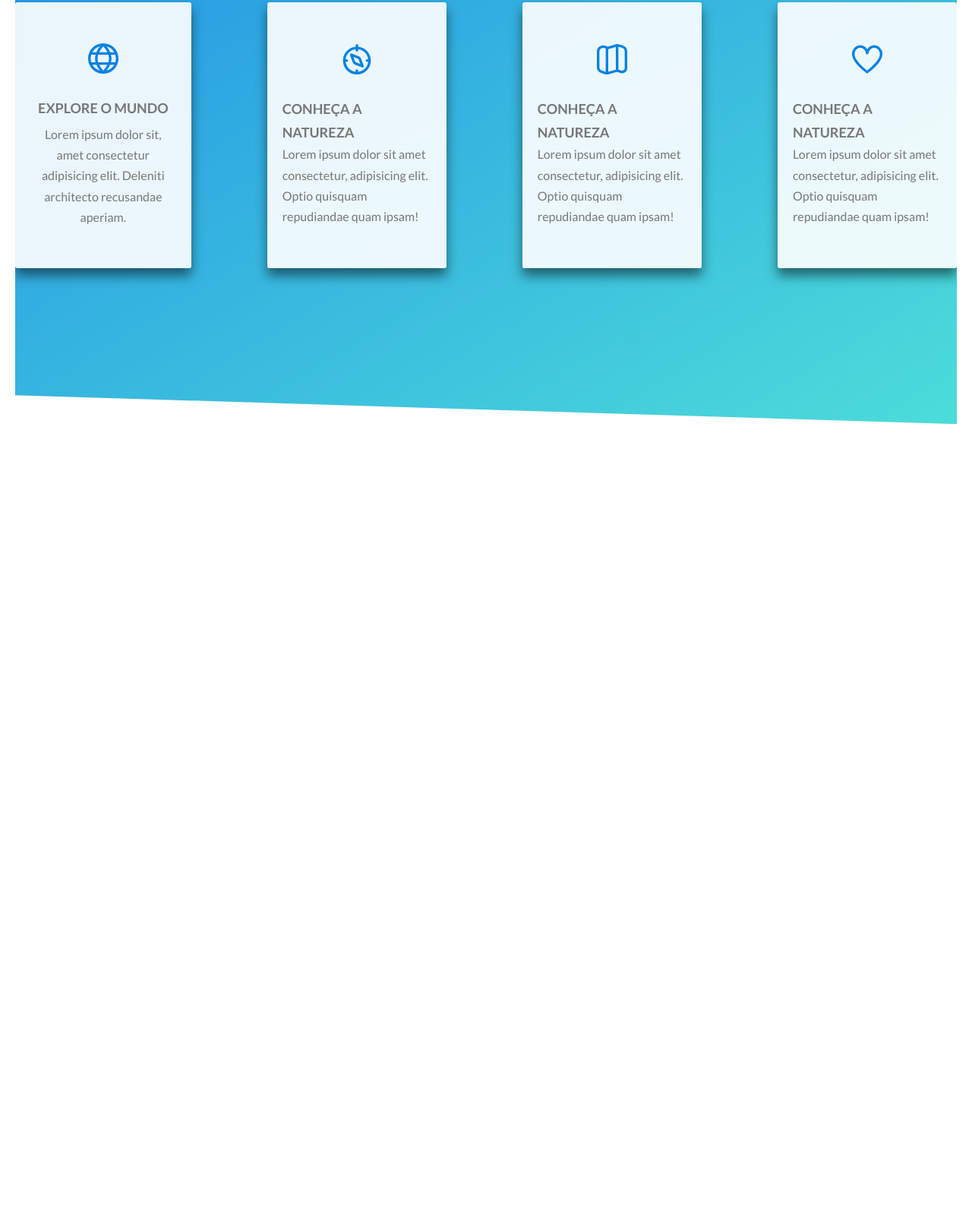
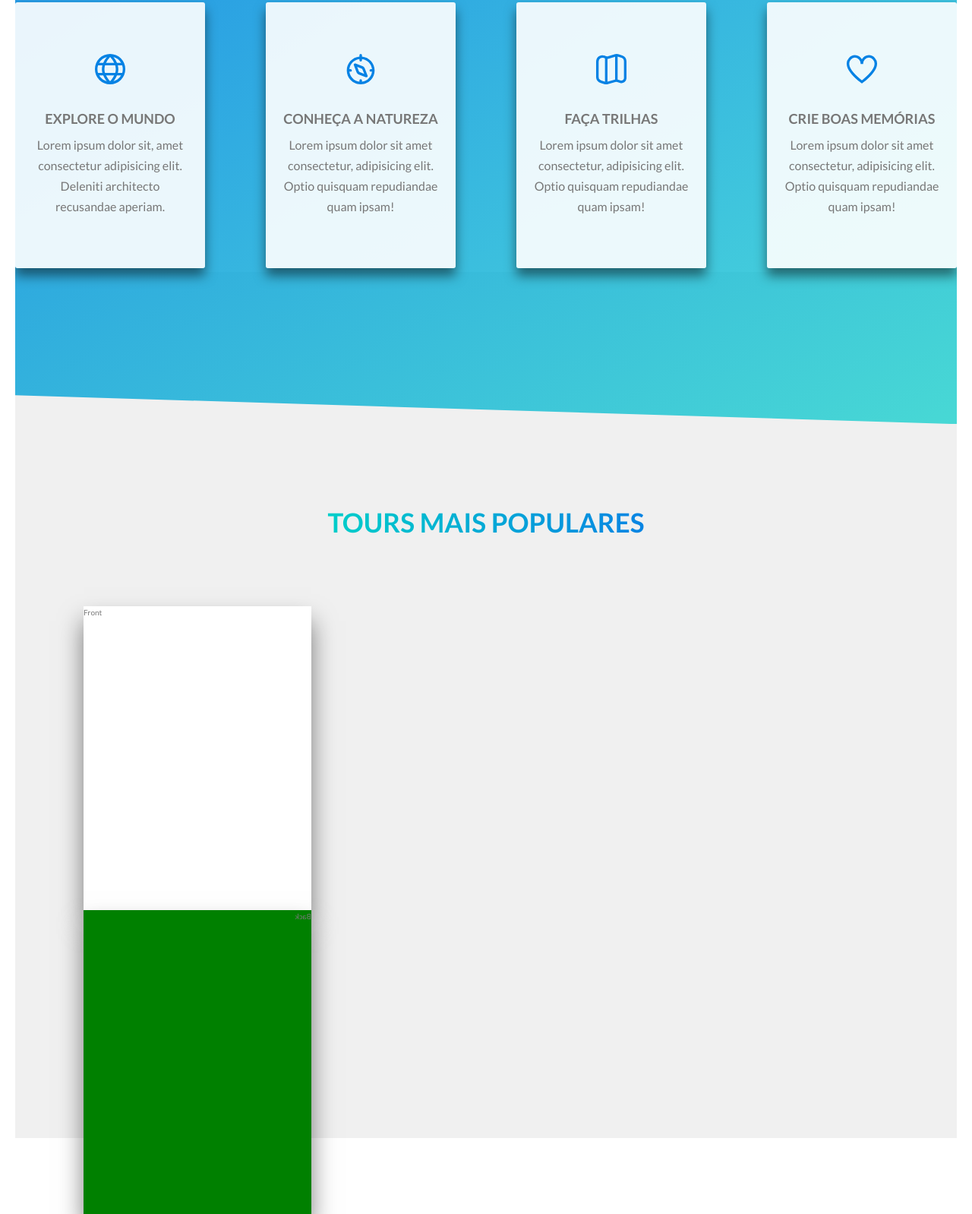
Before and after one commit to MatheEduar/Landing-Pages, a website: page Riovers/index.html in a window 1280 px wide. Shown: the part 1675-3273 px from the top of the page at 76% size. Before the commit the page ends 2253 px from the top, so only its background shows below. Drawn offline with Linux system fonts and the light colour scheme.

Commit message:
Começando a implementar a Sessão de Tours

```diff
--- a/Riovers/index.html
+++ b/Riovers/index.html
@@ -62,20 +62,45 @@
                 </div>
                 <div class="features-card">
                     <img src="imgs/svgs/compass-alt.svg" alt="" class="features-card__icon u-margin-bottom-medium">
-                    <h3 class="heading-terciary">Conheça a natureza</h3>
-                    <p class="paragraph">Lorem ipsum dolor sit amet consectetur, adipisicing elit. Optio quisquam repudiandae quam ipsam!</p>
+                    <h3 class="heading-terciary u-margin-bottom-small">Conheça a natureza</h3>
+                    <p class="paragraph u-center-text">Lorem ipsum dolor sit amet consectetur, adipisicing elit. Optio quisquam repudiandae quam ipsam!</p>
                 </div>
                 <div class="features-card">
                     <img src="imgs/svgs/map.svg" alt="" class="features-card__icon u-margin-bottom-medium">
-                    <h3 class="heading-terciary">Conheça a natureza</h3>
-                    <p class="paragraph">Lorem ipsum dolor sit amet consectetur, adipisicing elit. Optio quisquam repudiandae quam ipsam!</p>
+                    <h3 class="heading-terciary u-margin-bottom-small">Faça trilhas</h3>
+                    <p class="paragraph u-center-text">Lorem ipsum dolor sit amet consectetur, adipisicing elit. Optio quisquam repudiandae quam ipsam!</p>
                 </div>
                 <div class="features-card">
                     <img src="imgs/svgs/heart.svg" alt="" class="features-card__icon u-margin-bottom-medium">
-                    <h3 class="heading-terciary">Conheça a natureza</h3>
-                    <p class="paragraph">Lorem ipsum dolor sit amet consectetur, adipisicing elit. Optio quisquam repudiandae quam ipsam!</p>
+                    <h3 class="heading-terciary u-margin-bottom-small">Crie boas memórias</h3>
+                    <p class="paragraph u-center-text">Lorem ipsum dolor sit amet consectetur, adipisicing elit. Optio quisquam repudiandae quam ipsam!</p>
                 </div>
 
+            </div>
+        </section>
+
+        <section class="section-tours">
+            <div class="u-center-text u-margin-bottom-big">
+                <h2 class="heading-secondary">
+                    Tours mais populares
+                </h2>
+            </div>
+                <div class="row">
+                    <div class="tours-card">
+                        <div class="tours-card__side tours-card__side--front">
+                            Front
+                        </div>
+                        <div class="tours-card__side tours-card__side--back">
+                            Back
+                        </div>
+                    </div>
+                    <div class="tours-card">
+                        <img src="" alt="">
+                    </div>
+                    <div class="tours-card">
+                        <img src="" alt="">
+                    </div>
+                </div>
             </div>
         </section>
 
--- /dev/null
+++ b/Riovers/sass/components/_tours_card.scss
@@ -0,0 +1,37 @@
+.tours-card {
+
+    height: 40rem;
+    width: 30rem;
+
+    perspective: 150rem;
+    -moz-perspective: 150rem;
+    transition: all .8s;
+
+    &__side {
+        background-color: $color-primary;
+        box-shadow: 0 2rem 3rem rgba($color-black, 0.5);
+        width: 100%;
+        height: 100%;
+        transition: all .8s;
+
+        &--front {
+            background-color: white;
+        }
+
+        &--back {
+            background-color: green;
+            transform: rotateY(180deg);
+        }
+
+    }
+
+
+    &:hover &__side--front{
+        transform: rotateY(180deg);
+    }
+
+    &:hover &__side--back{
+        transform: rotateY(180deg);
+    }
+
+}
--- a/Riovers/sass/layout/_grid.scss
+++ b/Riovers/sass/layout/_grid.scss
@@ -1,6 +1,6 @@
 .row {
     display: flex;
-    gap: 10rem;
+    gap: 8rem;
     justify-content: center;
 }
 
--- a/Riovers/sass/main.scss
+++ b/Riovers/sass/main.scss
@@ -13,6 +13,7 @@
 @import "./components/btn";
 @import "./components/composition";
 @import "./components/features-card";
+@import "./components/tours_card";
 
 // Layout
 @import "./layout/grid";
--- a/Riovers/sass/pages/_home.scss
+++ b/Riovers/sass/pages/_home.scss
@@ -20,3 +20,10 @@
     background-size: cover;
     clip-path: polygon(0 0, 100% 5%, 100% 100%, 0 95%);
 }
+
+.section-tours {
+    background-color: $color-grey--light-1;
+    padding: 30rem 0;
+    margin-top: -20rem;
+    margin-bottom: -20rem;
+}
```
Also changed, not shown: Riovers/css/style.css.
